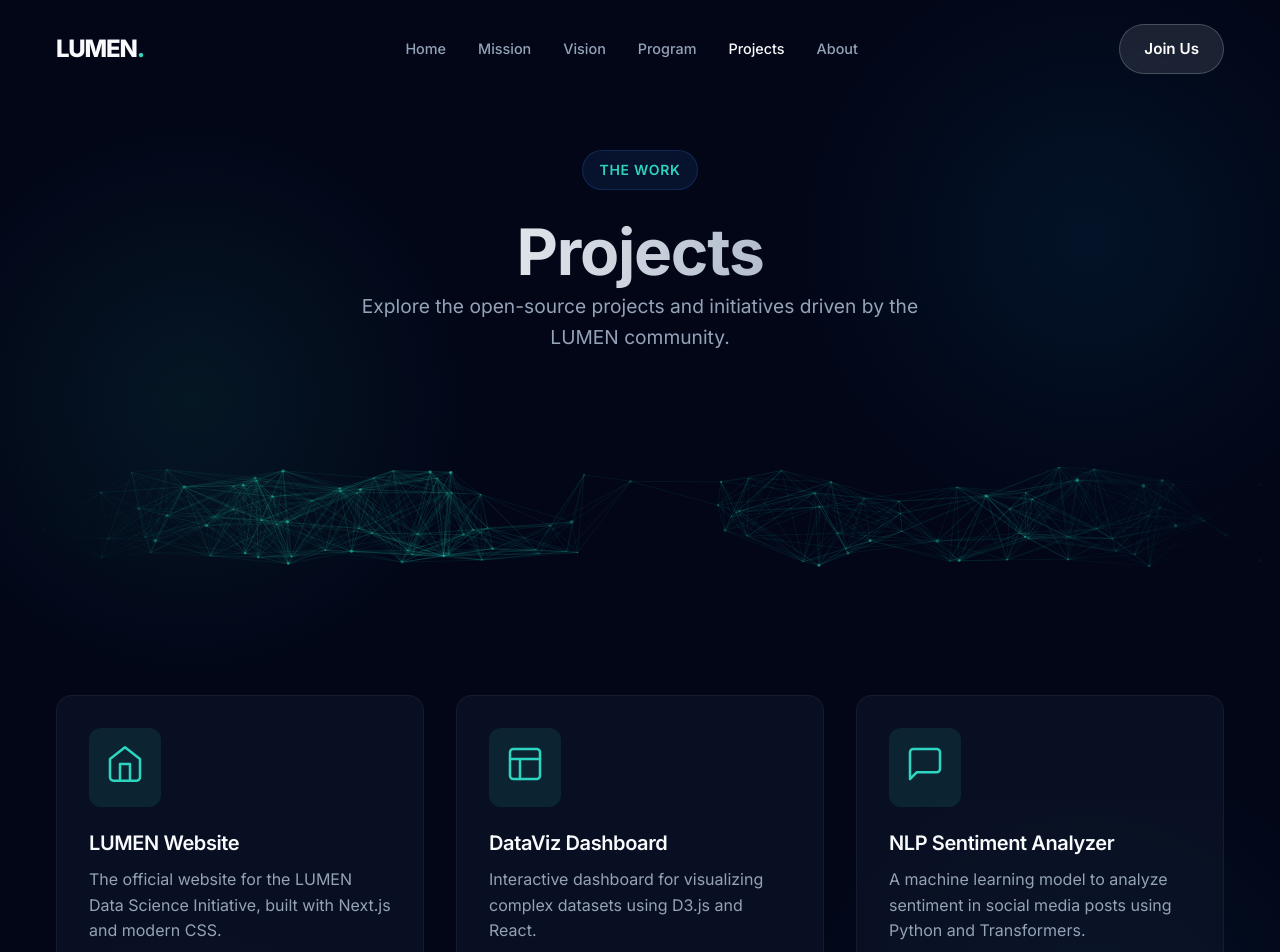
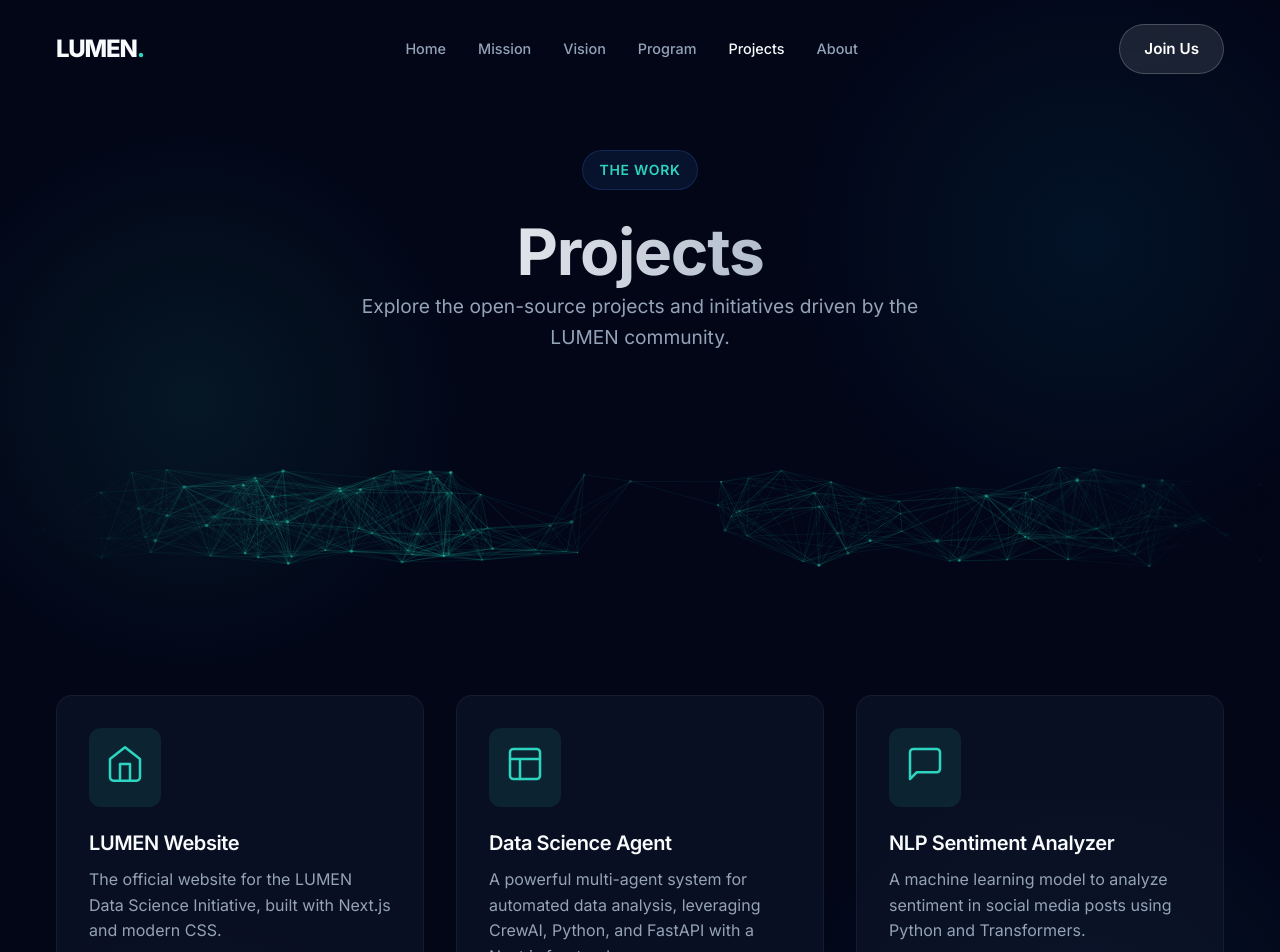
Before and after one commit to leonleidner/LUMEN, a Next.js app: page /projects in a window 1280 px wide. Shown: the top 952 px of the page. Built offline with nearby package versions, Linux system fonts and the light colour scheme.

Commit message:
add: Data Science Agent project

```diff
--- a/src/app/projects/page.js
+++ b/src/app/projects/page.js
@@ -22,10 +22,10 @@
         },
         {
             id: 2,
-            title: 'DataViz Dashboard',
-            description: 'Interactive dashboard for visualizing complex datasets using D3.js and React.',
-            tags: ['D3.js', 'Data Visualization', 'Analytics'],
-            githubLink: '#',
+            title: 'Data Science Agent',
+            description: 'A powerful multi-agent system for automated data analysis, leveraging CrewAI, Python, and FastAPI with a Next.js frontend.',
+            tags: ['CrewAI', 'Python', 'FastAPI', 'Next.js', 'AI Agents'],
+            githubLink: 'https://github.com/leonleidner/Data-Science-Agent',
             icon: (
                 <svg width="40" height="40" viewBox="0 0 24 24" fill="none" stroke="currentColor" strokeWidth="1.5" strokeLinecap="round" strokeLinejoin="round">
                     <rect x="3" y="3" width="18" height="18" rx="2" ry="2"></rect>
```
